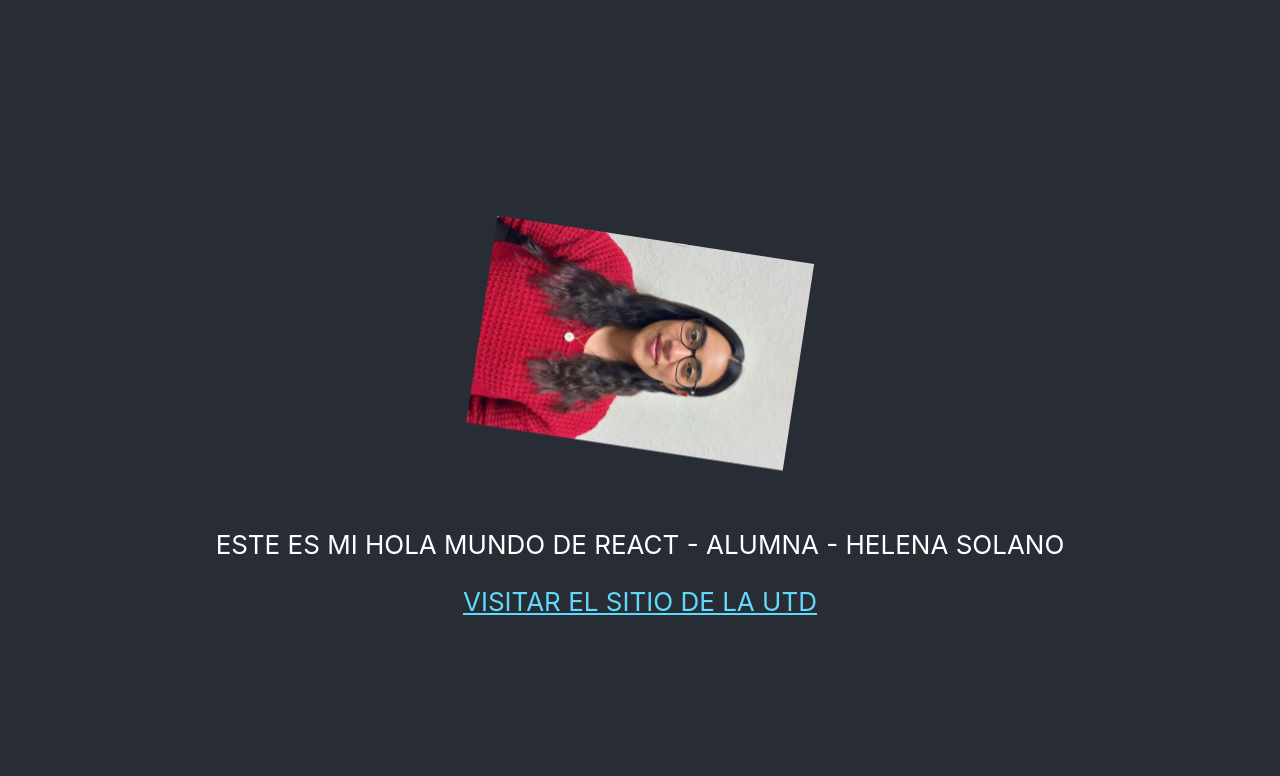
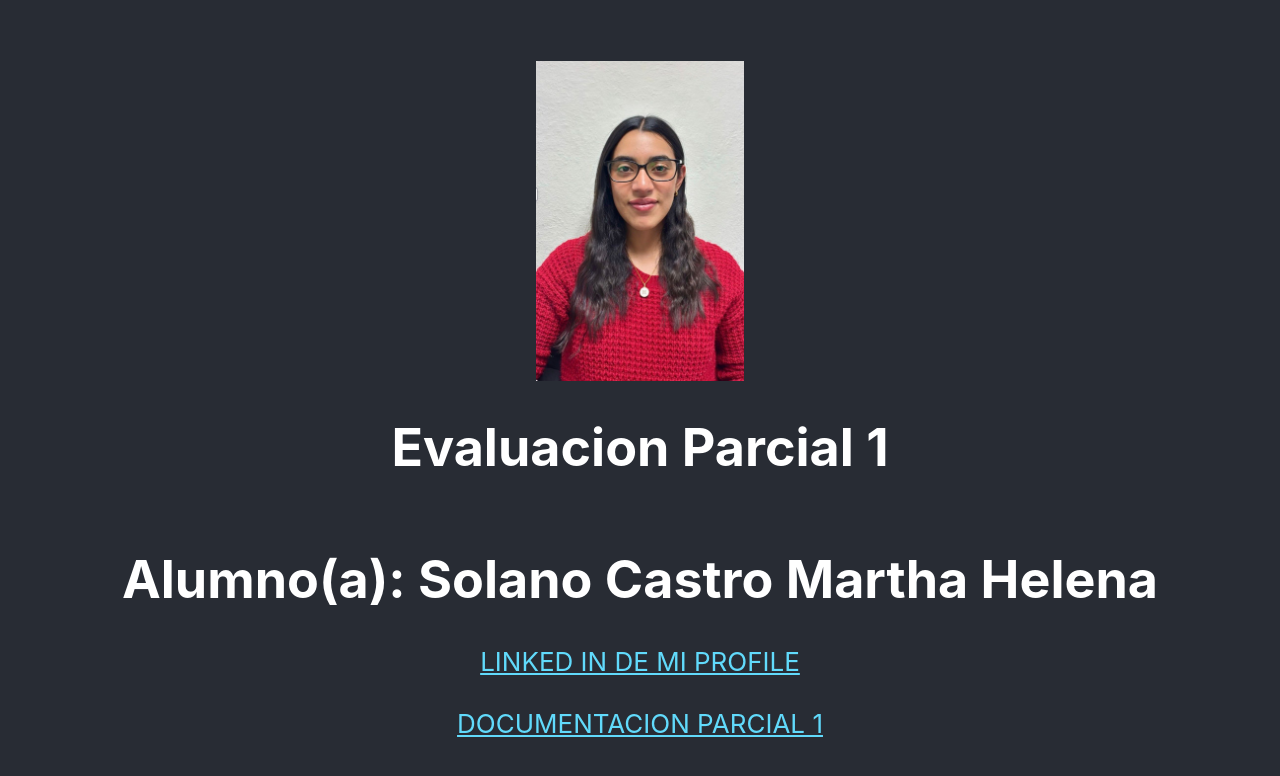
Before and after one commit to HelenaSolano/solano_parcial1, a React (Create React App) app: page / in a window 1280 px wide. Shown: the top 776 px of the page. Built offline with nearby package versions, Linux system fonts and the light colour scheme.

Commit message:
Nuevo Proyecto React

```diff
--- a/src/App.css
+++ b/src/App.css
@@ -27,12 +27,3 @@
 .App-link {
   color: #61dafb;
 }
-
-@keyframes App-logo-spin {
-  from {
-    transform: rotate(0deg);
-  }
-  to {
-    transform: rotate(360deg);
-  }
-}
--- a/src/App.js
+++ b/src/App.js
@@ -6,16 +6,28 @@
     <div className="App">
       <header className="App-header">
         <img src={profile} className="App-logo" alt="logo" />
-        <p>
-          ESTE ES MI HOLA MUNDO DE REACT - ALUMNA - HELENA SOLANO
-        </p>
+        <h1>
+          Evaluacion Parcial 1
+        </h1>
+        <h1>
+           Alumno(a): Solano Castro Martha Helena
+        </h1>
         <a
           className="App-link"
-          href="https://www.utd.edu.mx"
+          href="http://www.linkedin.com/in/helena-solano-0814b73a4?authuser=0"
           target="_blank"
           rel="noopener noreferrer"
         >
-          VISITAR EL SITIO DE LA UTD
+                  LINKED IN DE MI PROFILE
+        </a>
+        <br></br>
+         <a
+          className="App-link"
+          href="https://www.medikt.com.mx/practicas/documentacion.html"
+          target="_blank"
+          rel="noopener noreferrer"
+        >
+                  DOCUMENTACION PARCIAL 1
         </a>
       </header>
     </div>
--- a/src/index.js
+++ b/src/index.js
@@ -3,6 +3,7 @@
 import './index.css';
 import App from './App';
 import reportWebVitals from './reportWebVitals';
+//import Prueba_componente from './Prueba_componente';
 
 const root = ReactDOM.createRoot(document.getElementById('root'));
 root.render(
```
Also changed, not shown: src/Prueba_componente.js (added, +80 -0 lines).
